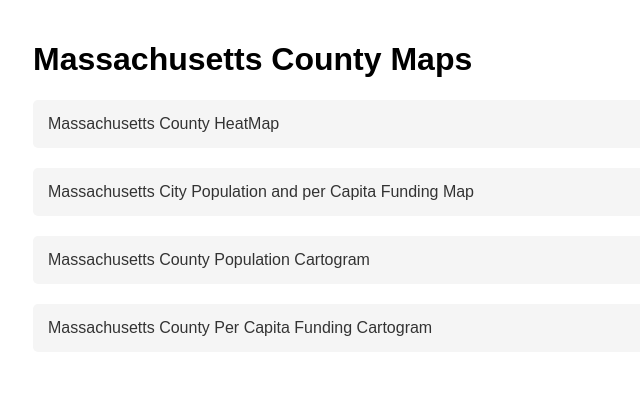
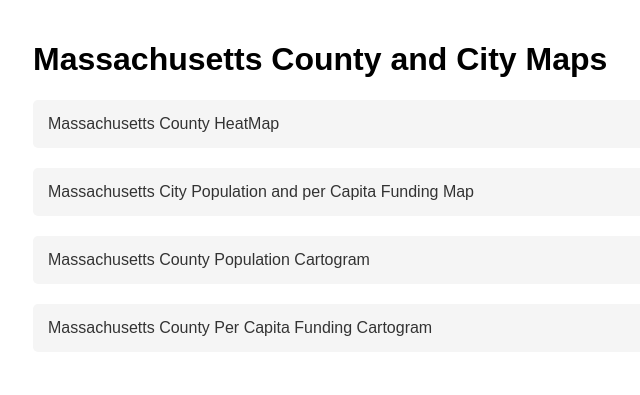
Before and after one commit to AtulAravindDas/Markey-Project-Maps, a plain HTML site: page index.html in a window 1280 px wide. Shown: the whole page, without its empty margins (207-847 px from the left). Drawn offline with Linux system fonts and the light colour scheme.

Commit message:
Update index.html

```diff
--- a/index.html
+++ b/index.html
@@ -1,7 +1,7 @@
 <!DOCTYPE html>
 <html>
 <head>
-    <title>Massachusetts County Maps</title>
+    <title>Massachusetts County and City Maps</title>
     <style>
         body {
             font-family: Arial, sans-serif;
@@ -24,7 +24,7 @@
     </style>
 </head>
 <body>
-    <h1>Massachusetts County Maps</h1>
+    <h1>Massachusetts County and City Maps</h1>
     <a class="map-link" href="massachusetts_county_funding_map.html">Massachusetts County HeatMap</a>
     <a class="map-link" href="massachusetts_city_per_capita_funding_map.html">Massachusetts City Population and per Capita Funding Map</a>
     <a class="map-link" href="massachusetts_city_population_cartogram.html">Massachusetts County Population Cartogram</a>
```
